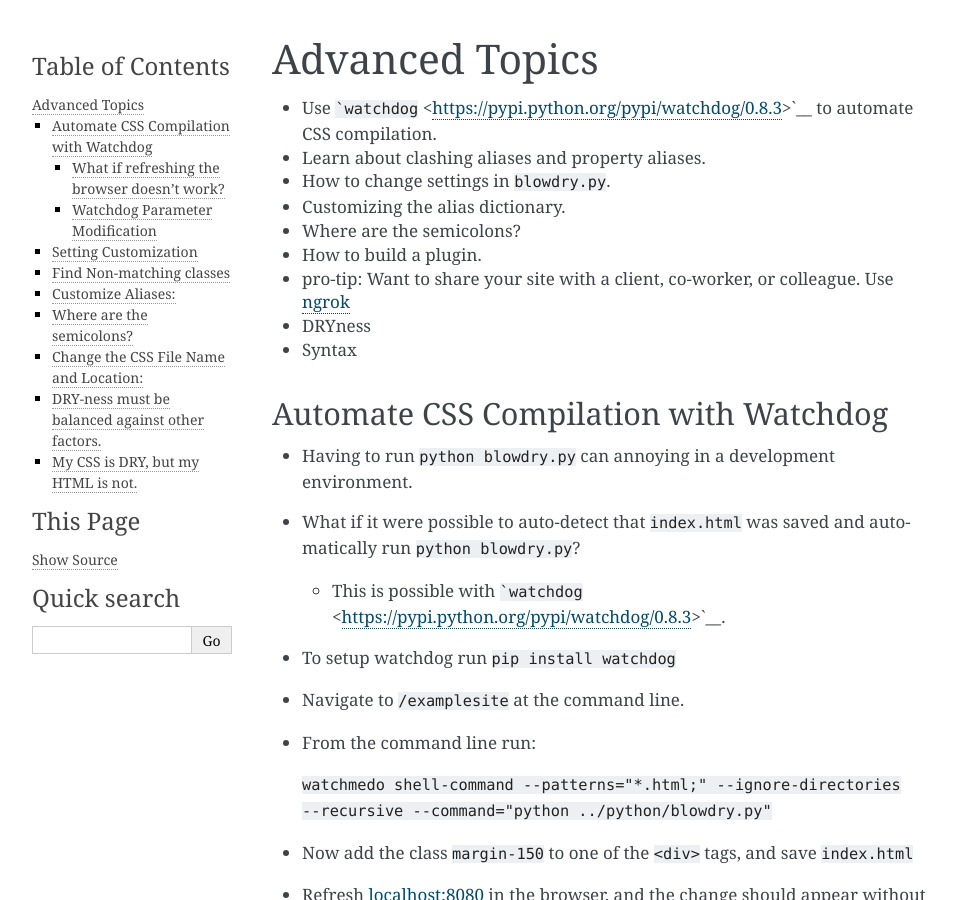
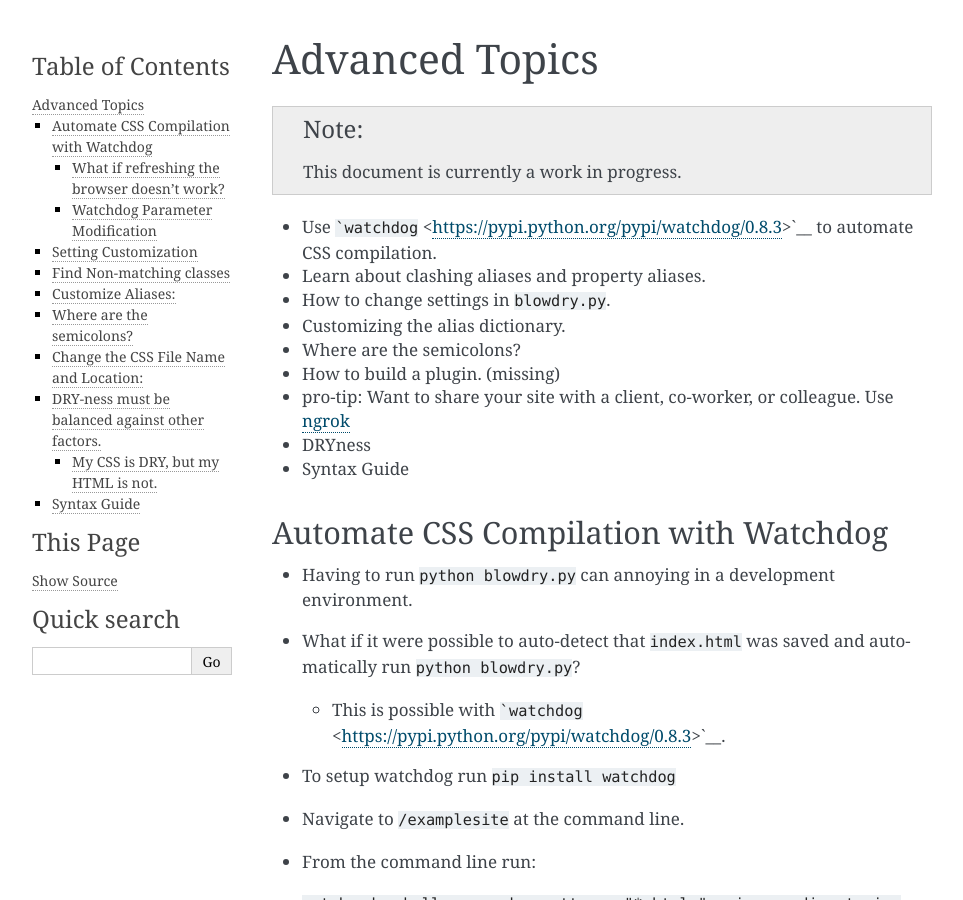
Before and after one commit to nueverest/blowdrycss, a Sphinx documentation site: the page built from docs/advancedtopics.rst, in a window 1280 px wide and 900 px high. Shown: the whole window, without its empty margins (148-1111 px from the left). Built offline with Sphinx 7.4.7, drawn with Linux system fonts in a browser that asks for light colours; some of the changed text lies outside the part shown.

Commit message:
Updated advanced topics.

````diff
--- a/docs/advancedtopics.rst
+++ b/docs/advancedtopics.rst
@@ -2,16 +2,21 @@
 ===============
 
 .. index:: single: Advanced Topics
+
+
+.. note::
+
+    This document is currently a work in progress.
 
 - Use ```watchdog`` <https://pypi.python.org/pypi/watchdog/0.8.3>`__ to automate CSS compilation.
 - Learn about clashing aliases and property aliases.
 - How to change settings in ``blowdry.py``.
 - Customizing the alias dictionary.
 - Where are the semicolons?
-- How to build a plugin.
+- How to build a plugin. (missing)
 - pro-tip: Want to share your site with a client, co-worker, or colleague. Use `ngrok <https://ngrok.com/>`__
 - DRYness
-- Syntax
+- Syntax Guide
 
 Automate CSS Compilation with Watchdog
 ~~~~~~~~~~~~~~~~~~~~~~~~~~~~~~~~~~~~~~
@@ -124,7 +129,7 @@
 that doesn't mean it is intended to be used in this manner.
 
 My CSS is DRY, but my HTML is not.
-~~~~~~~~~~~~~~~~~~~~~~~~~~~~~~~~~~
+''''''''''''''''''''''''''''''''''
 
 Copying and pasting something like
 
@@ -133,3 +138,8 @@
     p-10-20-11-22 h-50 w-50 talign-center orange font-size-16 margin-top-30
 
 twenty times in an HTML file is not that DRY from an HTML perspective. If this is happening, then it might be valuable to pause and hand-craft a CSS class for this repeating class selector pattern.
+
+Syntax Guide
+~~~~~~~~~~~~
+
+Continue to :doc:`syntax`.
````
